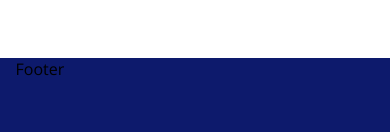
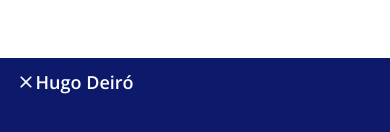
Before and after one commit to indexgestaocontabil/indexgestaocontabil.github.io, a React (Create React App) app: page / in a window 390 px wide. Shown: the part 646-778 px from the top of the page. Built offline with nearby package versions, Linux system fonts and the light colour scheme.

Commit message:
Tiny update on footer & creation of Action Link for repeatable links like email, phone etc

```diff
--- a/src/_placeholders.scss
+++ b/src/_placeholders.scss
@@ -16,3 +16,9 @@
     justify-content: center;
     align-items: flex-end;
 }
+
+%dif-aic-jcfs {
+    display: inline-flex;
+    align-items: center;
+    justify-content: flex-start;
+}
--- a/src/_vars.scss
+++ b/src/_vars.scss
@@ -12,6 +12,7 @@ $base-spacing-large: 24px;
 
 $font-size-1: 14px;
 $font-size-2: 24px;
+$font-size-3: 18px;
 
 $breakpoint-mobile: '(max-width: 768px)';
 
--- /dev/null
+++ b/src/components/ActionLink/ActionLink.scss
@@ -0,0 +1,38 @@
+@import '../../placeholders';
+@import '../../vars';
+
+.action-link {
+    $action-link-color: var(--action-link-color-1);
+    $action-link-hover: var(--action-link-color-2);
+
+    display: inline-block;
+
+    &-icon {
+        fill: $action-link-color;
+    }
+
+    &-text {
+        @extend %dif-aic-jcfs;
+
+        color: $action-link-color;
+        text-decoration: none;
+        font-weight: 600;
+        font-size: $font-size-3;
+
+        &:visited {
+            color: $action-link-color;
+        }
+    }
+
+    &:hover {
+        .action-link {
+            &-icon {
+                fill: $action-link-hover;
+            }
+
+            &-text {
+                color: $action-link-hover;
+            }
+        }
+    }
+}
--- /dev/null
+++ b/src/components/ActionLink/ActionLink.tsx
@@ -0,0 +1,22 @@
+import { IconType } from '../../types';
+
+import './ActionLink.scss';
+
+type PropsType = {
+  Icon?: IconType;
+  label: string;
+  link: string;
+};
+
+function ActionLink({Icon, label, link}: PropsType) {
+  return (
+    <div className="action-link">
+      <a href={link} className="action-link-text" target="_blank" rel="noreferrer">
+        {Icon && <Icon size={'20px'} className='action-link-icon'/>}
+        {label}
+      </a>
+    </div>
+  )
+}
+
+export default ActionLink;
--- a/src/components/Footer/Footer.scss
+++ b/src/components/Footer/Footer.scss
@@ -3,10 +3,10 @@
 
 .footer {
     background: var(--theme-color-1);
-    padding: 0 $side-padding-desktop;
+    padding: 12px $side-padding-desktop;
     height: $footer-height;
 
     @media #{$breakpoint-mobile} {
-        padding: 0 $side-padding-mobile;
+        padding: 12px $side-padding-mobile;
     }
 }
--- a/src/components/Footer/Footer.tsx
+++ b/src/components/Footer/Footer.tsx
@@ -1,9 +1,14 @@
+import ActionLink from '../ActionLink/ActionLink';
 import './Footer.scss';
+import { MdClose } from 'react-icons/md';
 
 function Footer() {
   return (
     <footer className='footer'>
-      Footer
+      <ActionLink
+        Icon={MdClose}
+        label="Hugo Deiró"
+        link="https://hugodeiro.com" />
     </footer>
   )
 }
--- a/src/index.scss
+++ b/src/index.scss
@@ -16,6 +16,9 @@
 
   --swiper-bullet-active: #0971C3;
   --swiper-bullet-inactive: rgba(255, 255, 255, 1);
+
+  --action-link-color-1: #fff;
+  --action-link-color-2: #EEF100;;
 }
 
 // Global Style
--- /dev/null
+++ b/src/types.ts
@@ -0,0 +1,3 @@
+import { MdClose } from 'react-icons/md';
+
+export type IconType = typeof MdClose;
```
